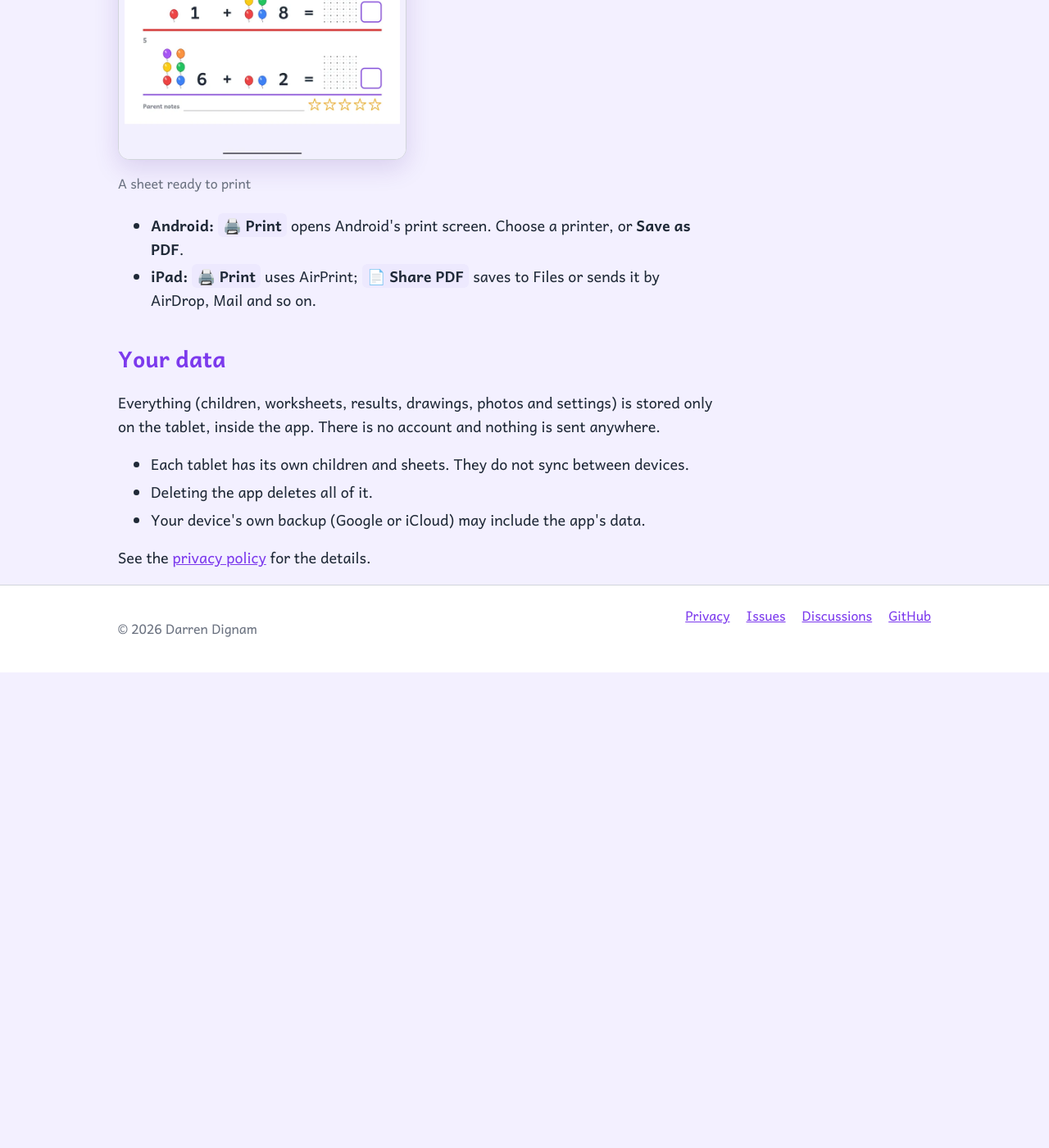
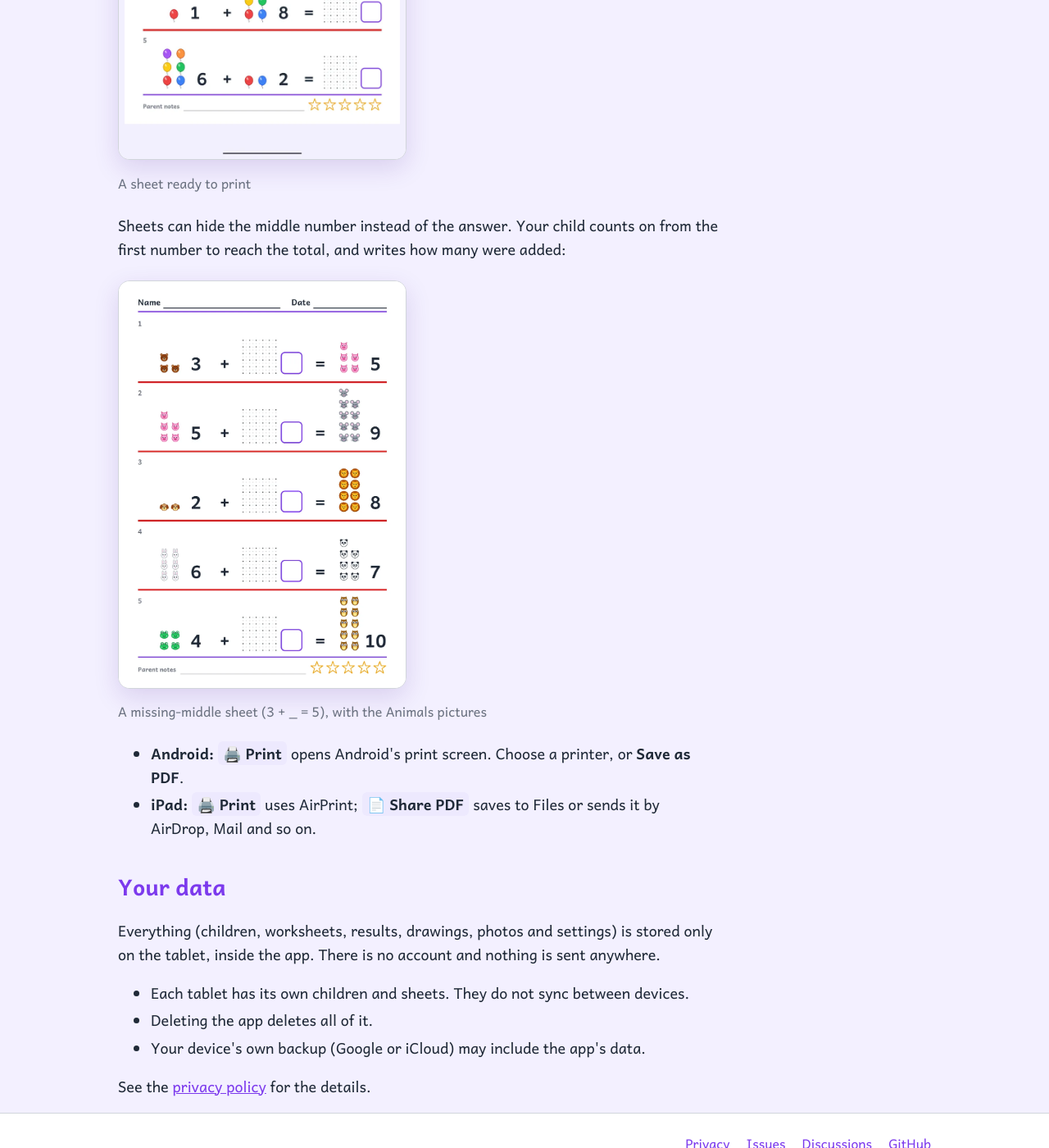
Before and after one commit to darrendignam/Kinder-Math-Play-Docs, a Jekyll site: the page built from guide.md, in a window 1280 px wide and 1400 px high, scrolled down 7768 px. Shown: the whole window at 82% size. Built offline with Jekyll 4.4.1, drawn with Linux system fonts in a browser that asks for light colours; before the commit the page ends 8588 px from its top, so only the background shows below that.

Commit message:
docs(guide): show a missing-middle print sheet

```diff
--- a/guide.md
+++ b/guide.md
@@ -180,6 +180,14 @@ stars to colour in.
   <figcaption>A sheet ready to print</figcaption>
 </figure>
 
+Sheets can hide the middle number instead of the answer. Your child counts on from the
+first number to reach the total, and writes how many were added:
+
+<figure>
+  <img class="screen" loading="lazy" src="{{ '/assets/screens/print-missing-middle.webp' | relative_url }}" width="1000" height="1415" style="max-width: 22rem" alt="A printed sheet of missing-middle sums with Animals pictures, such as 3 + _ = 5, with a dot grid and an empty box in the middle of each row">
+  <figcaption>A missing-middle sheet (3 + _ = 5), with the Animals pictures</figcaption>
+</figure>
+
 - **Android:** <span class="ui">🖨️ Print</span> opens Android's print screen. Choose a
   printer, or **Save as PDF**.
 - **iPad:** <span class="ui">🖨️ Print</span> uses AirPrint;
```
Also changed, not shown: assets/screens/print-missing-middle.webp (added).
